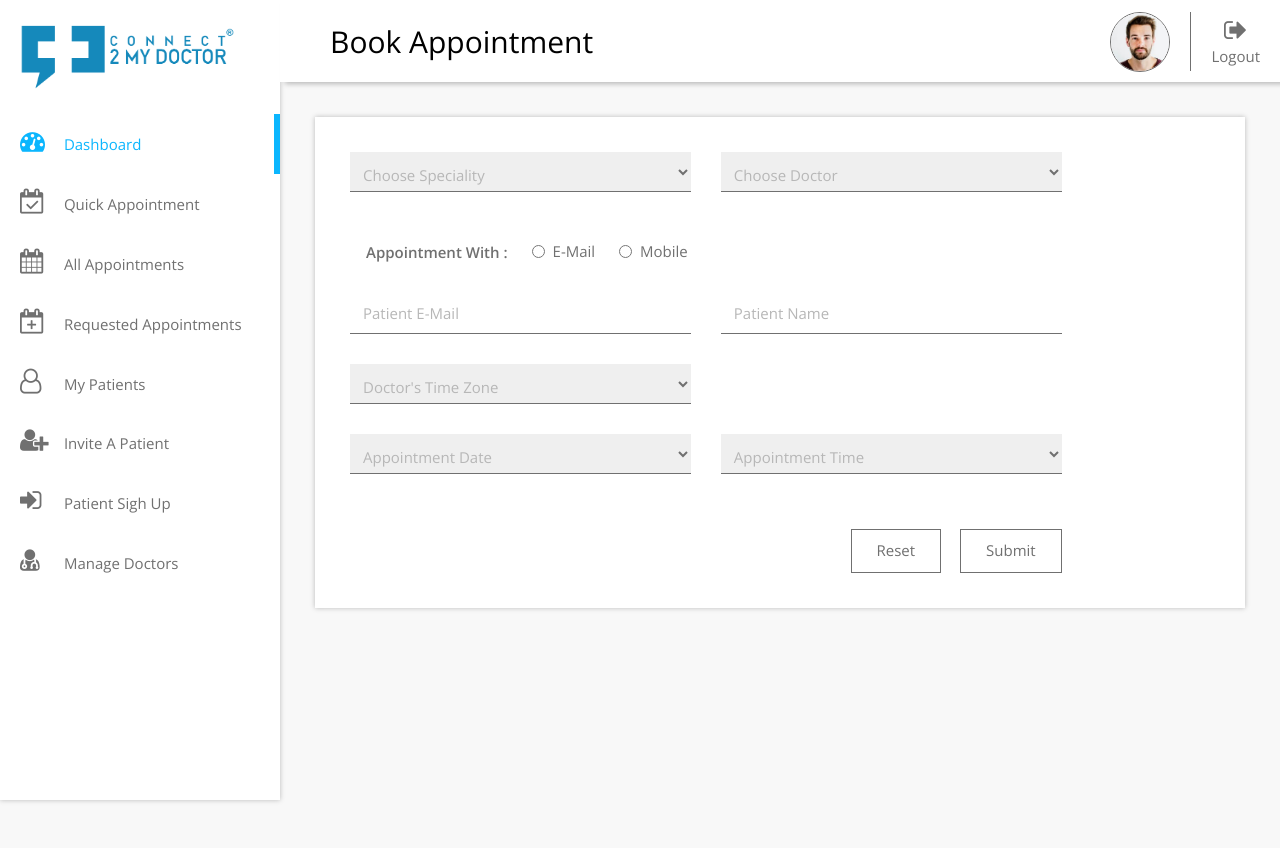
After one commit to muneerWebDev/connect_to_my_doctor, a PHP site: page /book-appointment.php in a window 1280 px wide. The commit adds this page. Shown: the top 848 px of the page. Run offline with PHP 8.4, Linux system fonts and the light colour scheme.

Commit message:
complete files

```diff
--- /dev/null
+++ b/book-appointment.php
@@ -0,0 +1,138 @@
+<?php include 'header.php'; ?>
+
+<!-- Right side header -->
+<div class="header">
+    <h2>Book Appointment</h2>
+    <a href="#" class="hidden-xs"><img src="images/user.jpg" class="header-img"></a>
+    <a class="header-logout hidden-xs" href="#"><i class="fa fa-sign-out"></i><br>Logout</a>
+</div>
+<!-- End right side header -->
+
+<div class="clearfix"></div>
+
+<div class="main-content-frame">
+    <!-- Invite patient content -->
+    <div class="container-fluid invite-patient">
+        <form>
+            <div class="row">
+
+                <div class="col-md-5">
+                    <div class="frm-con-tag">
+                        <label for="speciality">Choose Speciality</label>
+                        <select name="refrence" id="speciality" aria-required="true" aria-invalid="false" class="frm-con effect-3" required>
+                                    <option value="" selected disabled></option>
+                            <option value="1">Cardiology</option>
+                            <option value="1">Nephrology</option>
+                            <option value="1">Dermatology</option>
+                            <option value="1">Urlogy</option>
+                            <option value="1">Gastroenterology</option>
+                            <option value="1">Peadiatric</option>
+                        </select>
+                        <span class="focus-border"></span>
+                    </div>
+                </div>
+                <div class="col-md-5">
+                    <div class="frm-con-tag">
+                        <label for="choose_doctor">Choose Doctor</label>
+                        <select name="refrence" aria-required="true" id="choose_doctor" aria-invalid="false" class="frm-con effect-3" required>
+                                    <option value="" selected disabled></option>
+                            <option value="1">Anil Kumar</option>
+                            <option value="1">MM Radha</option>
+                            <option value="1">P Paul</option>
+                            <option value="1">Alexander</option>
+                        </select>
+                        <span class="focus-border"></span>
+                    </div>
+                </div>
+                <div class="col-md-10">
+                    <div class="mt-3 mb-4">
+                        <div class="form-inline pl-3">
+                            <h5 class="mb-0 mr-4">Appointment With : </h5>
+                            <label for="mail" class="mr-4"><input type="radio" name="mode" id="mail" class="mr-2"> E-Mail</label>
+                            <label for="mobile"><input type="radio" id="mobile" name="mode" class="mr-2"> Mobile</label>
+                        </div>
+                    </div>
+                </div>
+                <div class="col-md-5">
+                    <div class="frm-con-tag">
+                        <label for="patient_Email">Patient E-Mail</label>
+                        <input id="patient_Email" class="frm-con effect-3" type="text" pattern="[^@\s]+@[^@\s]+\.[^@\s]+" required>
+                        <span class="focus-border"></span>
+                    </div>
+                </div>
+                <div class="col-md-5">
+
+                    <div class="frm-con-tag">
+                        <label for="patient_name">Patient Name</label>
+                        <input id="patient_name" class="frm-con effect-3" type="text" pattern="[^@\s]+@[^@\s]+\.[^@\s]+" required>
+                        <span class="focus-border"></span>
+                    </div>
+                </div>
+                <div class="col-md-5">
+                    <div class="frm-con-tag">
+                        <label for="doctors_time_zone">Doctor's Time Zone</label>
+                        <select name="refrence" id="doctors_time_zone" aria-required="true" aria-invalid="false" class="frm-con effect-3" required>
+                                    <option value="" selected disabled></option>
+                            <option value="1">Doctor Name</option>
+                            <option value="1">Doctor Name</option>
+                            <option value="1">Doctor Name</option>
+                            <option value="1">Doctor Name</option>
+                            <option value="1">Doctor Name</option>
+                            <option value="1">Doctor Name</option>
+                            <option value="1">Doctor Name</option>
+                            <option value="1">Doctor Name</option>
+                        </select>
+                        <span class="focus-border"></span>
+                    </div>
+                </div>
+
+                <div class="col-md-12">
+                    <div class="row">
+                        <div class="col-md-5">
+                            <div class="frm-con-tag ">
+                                <label for="appntmnt_date">Appointment Date</label>
+                                <select name="refrence" id="appntmnt_date" aria-required="true" aria-invalid="false" class="frm-con effect-3" required>
+                                    <option value="" selected disabled></option>
+                                    <option value="1">24/5/20</option>
+                                    <option value="1">25/5/20</option>
+                                    <option value="1">26/5/20</option>
+                                </select>
+                                <span class="focus-border"></span>
+                            </div>
+                        </div>
+                        <div class="col-md-5">
+                            <div class="frm-con-tag">
+                                <label for="appntmnt_time">Appointment Time</label>
+                                <select id="appntmnt_time" name="refrence" aria-required="true" aria-invalid="false" class="frm-con effect-3" required>
+                                    <option value="" selected disabled></option>
+                                    <option value="1">22:10</option>
+                                    <option value="1">22:11</option>
+                                    <option value="1">22:12</option>
+                                    <option value="1">22:13</option>
+                                    <option value="1">22:14</option>
+                                </select>
+                                <span class="focus-border"></span>
+                            </div>
+                        </div>
+
+                    </div>
+                </div>
+
+
+                <div class="col-md-10 text-right">
+
+
+                    <div class="btns-main">
+                        <button class="btns" type="reset">Reset</button>
+                        <button class="btns mr-0" type="submit">Submit</button>
+                    </div>
+                </div>
+            </div>
+        </form>
+    </div>
+    <!-- end invite patient content -->
+</div>
+
+
+
+<?php include 'footer.php'; ?>
--- a/header.php
+++ b/header.php
@@ -31,7 +31,7 @@
             <ul class="navbar-nav">
                 <li class=" nav-item"><a class="nav-link active" href="index.php"><i class="fa fa-dashboard"></i> Dashboard</a>
                 </li>
-                <li class="nav-item"><a class="nav-link" href="#"><i class="fa fa-calendar-check-o"></i> Quick
+                <li class="nav-item"><a class="nav-link" href="book-appointment.php"><i class="fa fa-calendar-check-o"></i> Quick
                         Appointment</a></li>
                 <li class="nav-item"><a class="nav-link" href="booked-appointments.php"><i class="fa fa-calendar"></i> All Appointments</a>
                 </li>
--- a/js/custom.js
+++ b/js/custom.js
@@ -41,32 +41,57 @@ $('.form_time').datetimepicker({
 // $('.datetimepicker').datetimepicker();
 
 jQuery('.startDate').datetimepicker({
-    format:'Y/m/d',
-    onShow:function( ct ){
+    format: 'Y/m/d',
+    onShow: function (ct) {
         this.setOptions({
-      maxDate:jQuery('.endDate').val()?jQuery('.endDate').val():false
+            maxDate: jQuery('.endDate').val() ? jQuery('.endDate').val() : false
         })
     },
-    timepicker:false
+    timepicker: false
 });
 jQuery('.endDate').datetimepicker({
-    format:'Y/m/d',
-    onShow:function( ct ){
+    format: 'Y/m/d',
+    onShow: function (ct) {
         this.setOptions({
-      minDate:jQuery('.startDate').val()?jQuery('.startDate').val():false
+            minDate: jQuery('.startDate').val() ? jQuery('.startDate').val() : false
         })
     },
-    timepicker:false
+    timepicker: false
 });
-
+$('.dateOnly').datetimepicker({
+    timepicker: false,
+    format:'d.m.Y',
+});
+$('.timeOnly').datetimepicker({
+    datepicker:false,
+    format:'H:i'
+});
 // end datetimepicker //
 
 //table to excel
-$(function() {
-    $(".exportToExcel").click(function(){
+$(function () {
+    $(".exportToExcel").click(function () {
         $(".table2excel").table2excel({
             exclude: ".noExl",
             name: "Excel Document Name"
         });
     });
 });
+
+$('.frm-con-tag input, .frm-con-tag textarea').keyup(function(){
+    if($(this).val()!=''){
+        $(this).closest(".frm-con-tag").addClass("valued");
+    }else{
+        $(this).closest(".frm-con-tag").removeClass("valued");
+    }
+
+});
+
+$(".frm-con-tag select").click(function(){
+
+    if($(this).val()!=''){
+        $(this).closest(".frm-con-tag").addClass("valued");
+    }else{
+        $(this).closest(".frm-con-tag").removeClass("valued");
+    }
+});
--- a/scss/_global.scss
+++ b/scss/_global.scss
@@ -98,7 +98,7 @@
             color: $blue-primary;
             border-width: 0 0 2px;
             text-align: center;
-
+            vertical-align: middle;
             .wrap {
                 display: inline-block;
                 width: 100%;
--- a/scss/_previous-style.scss
+++ b/scss/_previous-style.scss
@@ -265,6 +265,25 @@ a:visited {
     position: relative;
     margin-bottom: 20px;
     color: #b7b7b7;
+    position: relative;
+
+    label {
+        position: absolute;
+        left: 13px;
+        top: 10px;
+        margin: 0;
+        transition: .3s;
+    }
+
+    &.valued,&:focus-within {
+        label {
+            top: -10px;
+            font-size: 12px;
+        }
+    }
+    select{
+        color: #707070 !important;
+    }
 }
 
 .frm-con {
```
Also changed, not shown: invite-patient.php (+4 -4 lines), css/style.css, 1 other file. Lines whose indentation alone changed are shown as unchanged.
